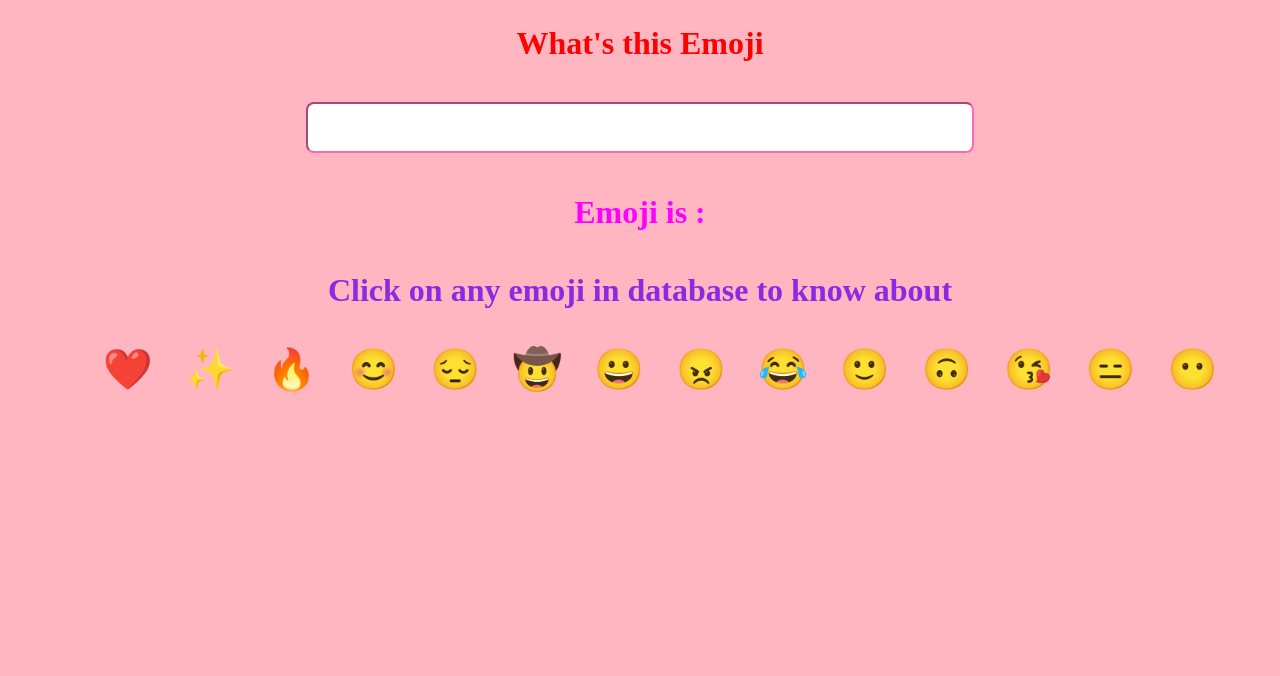
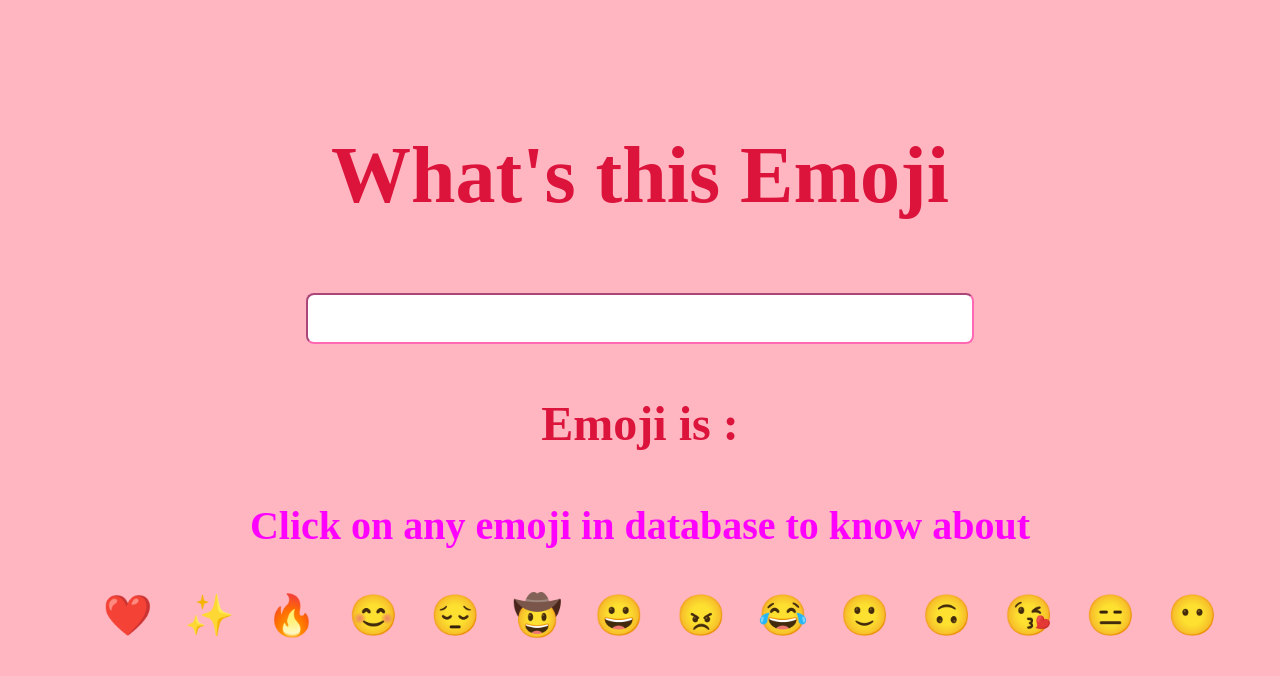
Before and after one commit to aashirwad01/React-emoji, a React (Create React App) app: page / in a window 1280 px wide. Shown: the top 676 px of the page. Built offline with nearby package versions, Linux system fonts and the light colour scheme; a web font is replaced by a local one.

Commit message:
style-upadted

```diff
--- a/src/App.js
+++ b/src/App.js
@@ -65,6 +65,8 @@ export default function App() {
       return "red";
     } else if (mean === "Face Without Mouth") {
       return "white";
+    } else if (mean === "Cowboy Hat Face") {
+      return "blueviolet";
     }
   }
 
--- a/src/styles.css
+++ b/src/styles.css
@@ -21,19 +21,23 @@ input {
 }
 
 #line-1 {
+  font-size: 3rem;
   padding: 0.2rem;
-  color: #ff00ff;
+  color: crimson;
   font-family: "Ephesis", cursive;
 }
 
 #line-0 {
+  font-size: 5rem;
+  margin-top: 10%;
   padding: 0.2rem;
-  color: red;
+  color: crimson;
   font-family: "Ephesis", cursive;
 }
 
 #line-2 {
+  font-size: 2.5rem;
   padding: 1rem;
-  color: blueviolet;
+  color: Fuchsia;
   font-family: "Ephesis", cursive;
 }
```
